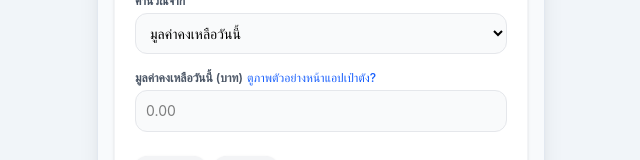
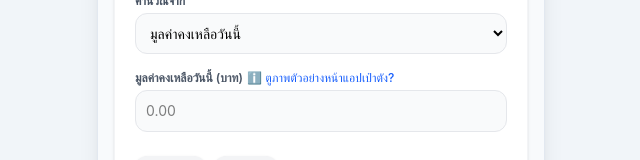
Before and after one commit to spolmag/thtp_frontend, a React (Vite) app: page / in a window 1280 px wide. Shown: the part 445-605 px from the top of the page, without its empty margins (319-959 px from the left). Built offline with nearby package versions, Linux system fonts and the light colour scheme.

Commit message:
Change link button to sample picture text

```diff
--- a/src/pages/Index.jsx
+++ b/src/pages/Index.jsx
@@ -396,7 +396,7 @@ export default function Index() {
             className="text-xs text-blue-600 font-medium hover:underline flex items-center gap-1"
           >
             <span>{"     "}</span>
-            <span>ตูภาพตัวอย่างหน้าแอปเป๋าตัง?</span>
+            <span>ℹ️ ตูภาพตัวอย่างหน้าแอปเป๋าตัง?</span>
           </button>
         </div>
         <input
```
